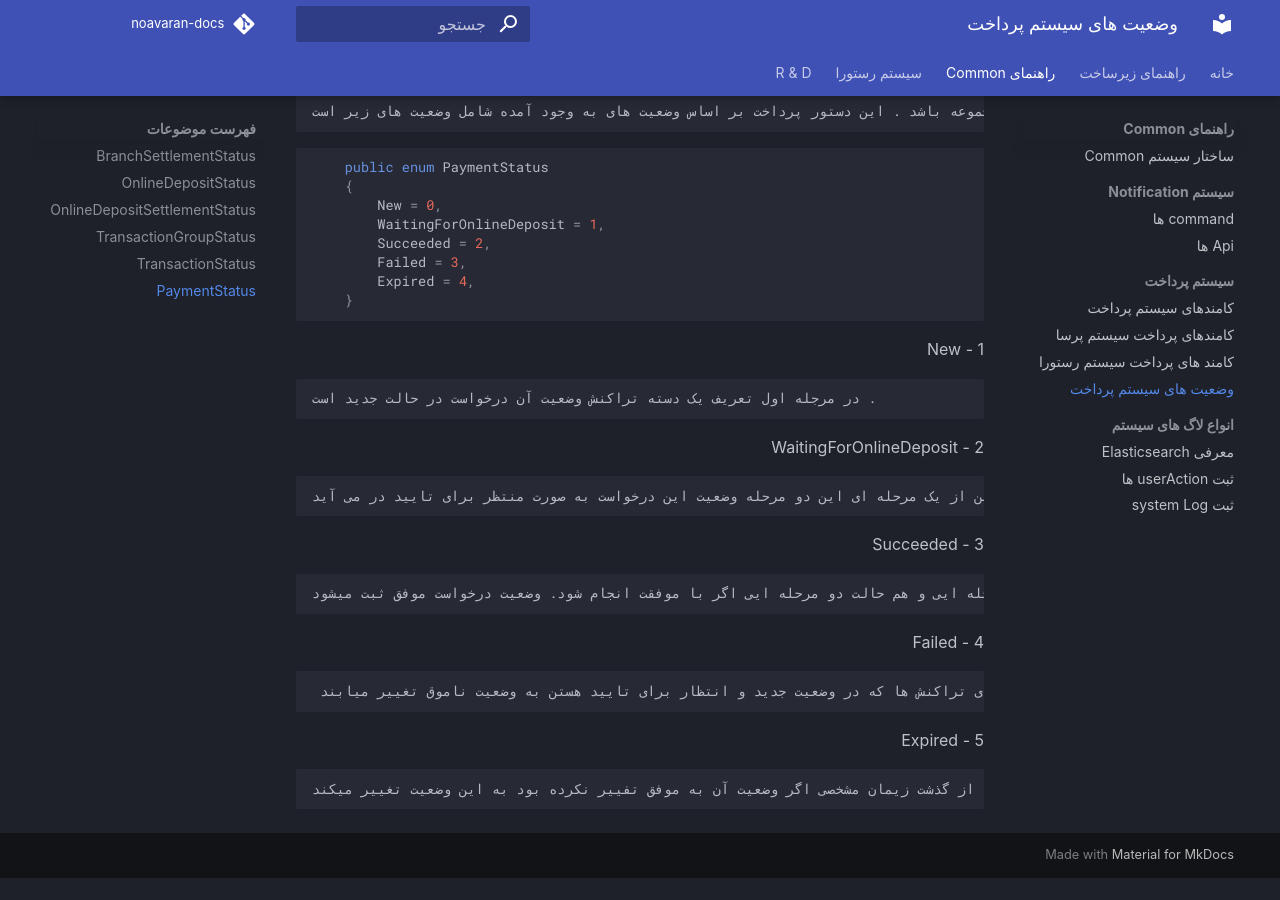
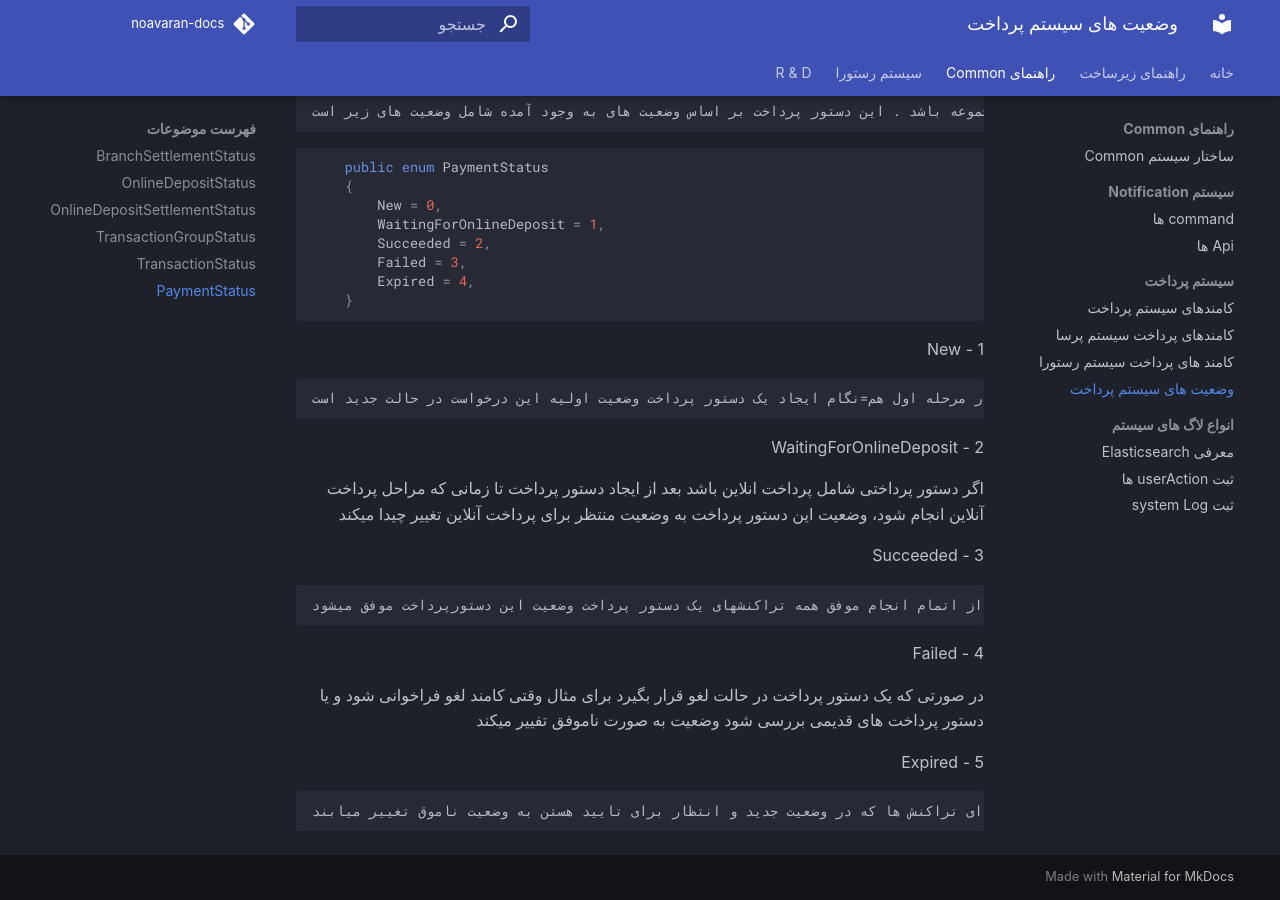
Before and after one commit to blue-innovators/noavaran-docs, an MkDocs documentation site: the page built from docs/payment/payment-status.md, in a window 1280 px wide and 900 px high, scrolled down 4257 px. Built offline with MkDocs 1.6.1 and Material for MkDocs 9.7.7, drawn with Linux system fonts in a browser that asks for light colours; some web fonts are replaced; comment, search, counter and statistics services are not loaded; before the commit the page ends 5135 px from its top, so only the background shows below that.

```diff
--- a/docs/payment/payment-status.md
+++ b/docs/payment/payment-status.md
@@ -203,20 +203,20 @@
 
 1 - New
 
-    در مرجله اول تعریف یک دسته تراکنش وضعیت آن درخواست در حالت جدید است .
+    در مرحله اول هم=نگام ایجاد یک دستور پرداخت وضعیت اولیه این درخواست در حالت جدید است .
 
 2 - WaitingForOnlineDeposit
 
-    در صورتی که دسته بندی تراکنش ها به صورت دو مرحله ای تغریف شود بعد از اینکه دسته تراکنشها به حالت جدید درامد بعد از گدشتن از یک مرحله ای این دو مرحله وضعیت این درخواست به صورت منتظر برای تایید در می آید.
+   اگر دستور پرداختی شامل پرداخت انلاین باشد بعد از ایجاد دستور پرداخت تا زمانی که مراحل پرداخت آنلاین انجام شود، وضعیت این دستور پرداخت به وضعیت منتظر برای پرداخت آنلاین تغییر چیدا میکند
 
 3 - Succeeded
 
-    بعد از اتمام مرحبه دوم یا به عبارتی کامیت شدن تراکنش ها هم در حالت تک مرحله ایی و هم حالت دو مرحله ایی اگر با موفقت انجام شود. وضعیت درخواست موفق ثبت میشود.
+    بعد از اتمام انجام موفق همه تراکنشهای یک دستور پرداخت وضعیت این دستورپرداخت موفق میشود.
 
 4 - Failed
 
-     وقتی یک دستور پرداخت تاریخش اتمام میابد به عبارتی اکسپایرد میشود تمام درخواست های دسته ای تراکنش ها که در وضعیت جدید و انتظار برای تایید هستن به وضعیت ناموق تغییر میابند.
+   در صورتی که یک دستور پرداخت در حالت لغو قرار بگیرد برای مثال وقتی کامند لغو فراخوانی شود و یا دستور پرداخت های قدیمی بررسی شود وضعیت به صورت ناموفق تفییر میکند
 
 5 - Expired
 
-    یک دستور پرداخت بعد از گذشت زیمان مشخصی اگر وضعیت آن به موفق تفییر نکرده بود به این وضعیت تغییر میکند
+    وقتی یک دستور پرداخت تاریخش اتمام میابد به عبارتی اکسپایرد میشود تمام درخواست های دسته ای تراکنش ها که در وضعیت جدید و انتظار برای تایید هستن به وضعیت ناموق تغییر میابند.
```
